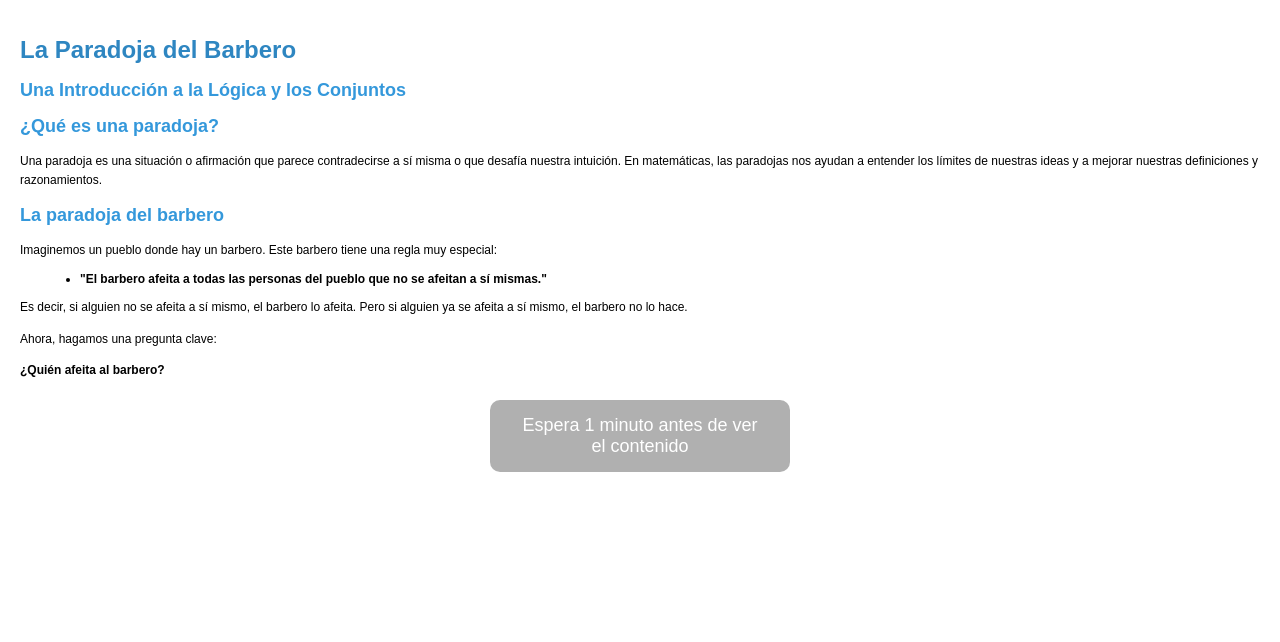
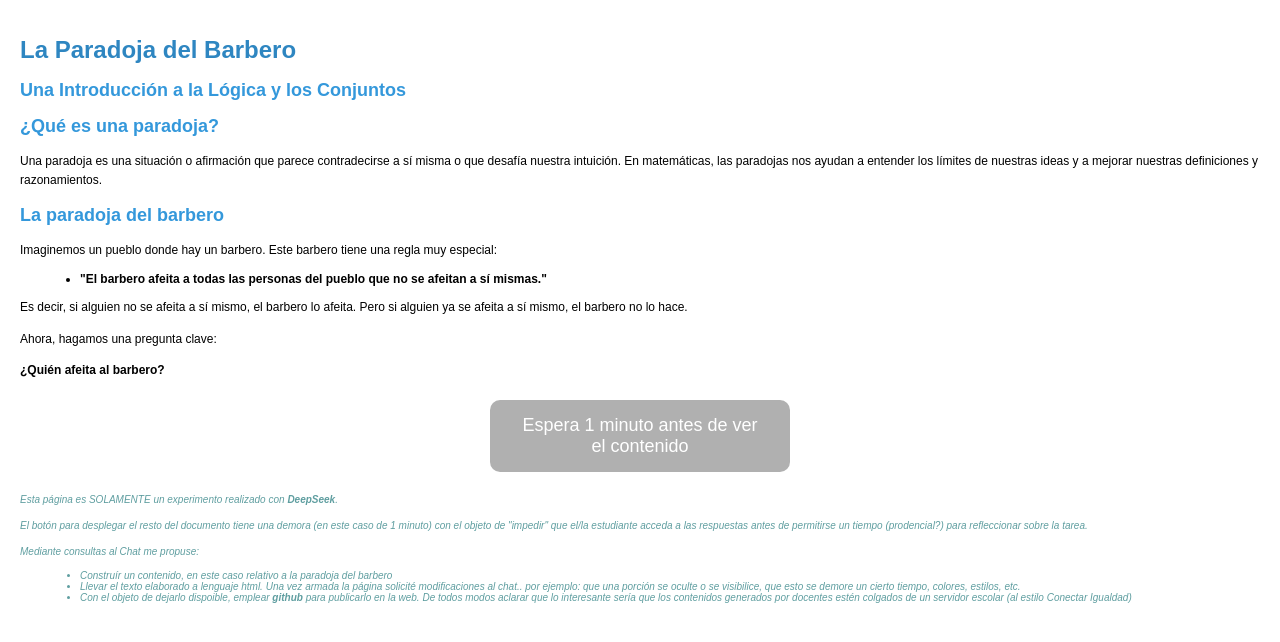
Before and after one commit to patriagrande/.barberoparadoja.io, a plain HTML site: page index.html in a window 1280 px wide. Drawn offline with Linux system fonts and the light colour scheme.

Commit message:
Update index.html

```diff
--- a/index.html
+++ b/index.html
@@ -1,7 +1,7 @@
 <!DOCTYPE html>
 <html>
 <head>
-    <title>La Paradoja del Barbero (1.2)</title>
+    <title>La Paradoja del Barbero (v 2.0)</title>
     <meta name="viewport" content="width=device-width, initial-scale=1.0"> <!-- Importante para responsive design -->
     <style>
         body {
@@ -24,6 +24,12 @@
         /* Estilo para mostrar el contenido */
         .visible-content {
             display: block; /* Muestra el contenido */
+        }
+
+        .aclaracion{
+            color: #5F9EA0;
+            font-size: 10px;
+            font-style: italic;
         }
 
         /* Estilo para el botón */
@@ -116,6 +122,22 @@
 
 <!-- Botón para alternar entre mostrar y ocultar -->
 <button id="toggleButton" onclick="toggleContent()" disabled>Espera 1 minuto antes de ver el contenido</button>
+<div class="aclaracion">
+<p>
+Esta página es SOLAMENTE un experimento realizado con <b>DeepSeek</b>.
+</p>
+<p>
+El botón para desplegar el resto del documento tiene una demora (en este caso de 1 minuto) con el objeto de "impedir" que el/la estudiante acceda a las respuestas antes de permitirse un tiempo (prodencial?) para refleccionar sobre la tarea.
+</p>
+<p>
+Mediante consultas al Chat me propuse:
+</p>
+<ul>
+    <li>Construír un contenido, en este caso relativo a la paradoja del barbero </li>
+    <li>Llevar el texto elaborado a lenguaje html. Una vez armada la página solicité modificaciones al chat.. por ejemplo: que una porción se oculte o se visibilice, que esto se demore un cierto tiempo, colores, estilos, etc. </li>
+    <li>Con el objeto de dejarlo dispoible, emplear <b>github</b> para publicarlo en la web. De todos modos aclarar que lo interesante sería que los contenidos generados por docentes estén colgados de un servidor escolar (al estilo Conectar Igualdad)</li>
+</ul>
+</div>
 
 <script>
     // Habilitar el botón después de 1 minuto (60,000 milisegundos)
```
